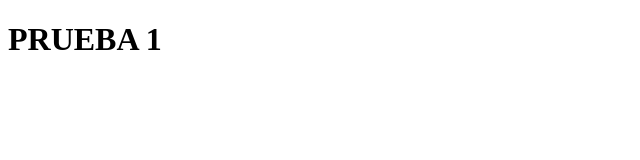
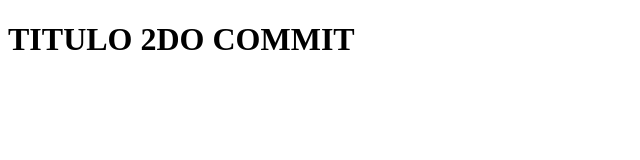
Before and after one commit to leguigol/PruebasGit, a plain HTML site: page index.html in a window 1280 px wide. Shown: the whole page, without its empty margins (0-640 px from the left). Drawn offline with Linux system fonts and the light colour scheme.

Commit message:
modificacion de titulo

```diff
--- a/index.html
+++ b/index.html
@@ -6,6 +6,6 @@
     <title>Document</title>
 </head>
 <body>
-    <h1>PRUEBA 1</h1>
+    <h1>TITULO 2DO COMMIT</h1>
 </body>
 </html>
```
